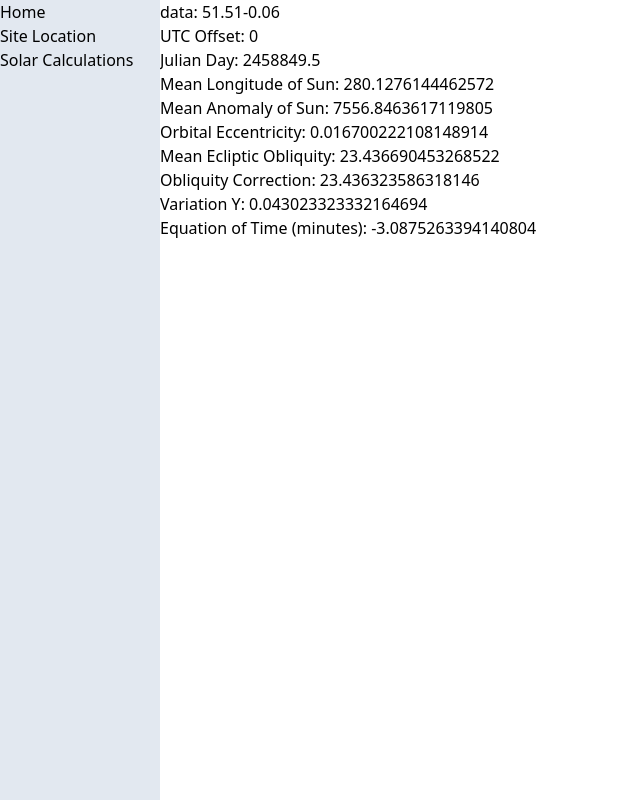
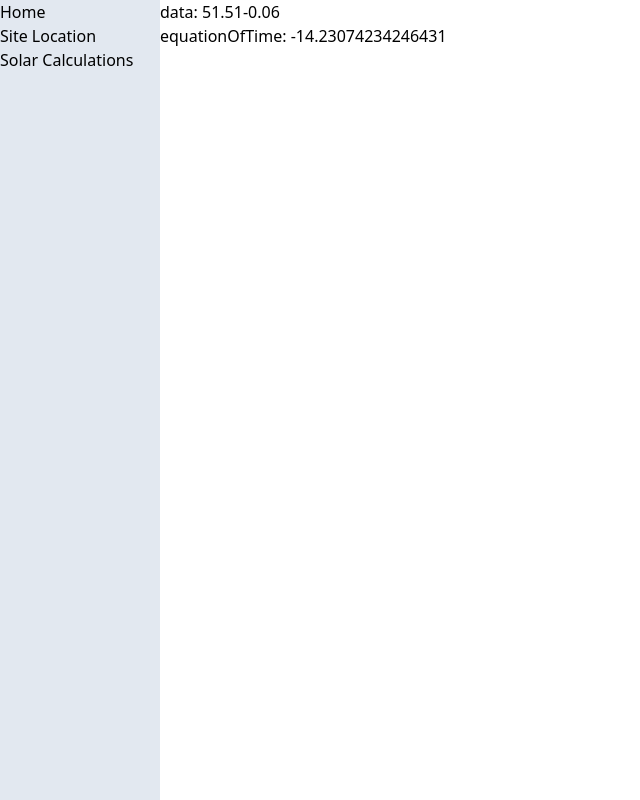
Before and after one commit to Amar-Gill/clima-viz, a Next.js app: page /solar-calculations in a window 1280 px wide. Shown: the whole page, without its empty margins (0-640 px from the left). Built offline with nearby package versions, Linux system fonts and the light colour scheme.

Commit message:
new solar-calculator module

```diff
--- a/pages/solar-calculations/index.tsx
+++ b/pages/solar-calculations/index.tsx
@@ -1,150 +1,17 @@
-import { differenceInDays } from 'date-fns'
 import type { LatLngTuple } from 'leaflet'
+import SolarCalculator from '../../utils/solar-calculator'
 
 const testData = [51.51, -0.06] as LatLngTuple
 
-// approximation
-function calculateUTCOffset(position: LatLngTuple): number {
-  return Math.ceil(position[1] / 15)
-}
+const calculator = new SolarCalculator(testData)
 
-// Dublin JD
-// https://en.wikipedia.org/wiki/Julian_day
-function julianDay(
-  date: Date,
-  baselineReferenceDate = new Date('January 1, 1900'),
-  UTCOffset = 0
-): number {
-  const baselineReferenceJD = 2415020
-
-  const deltaDays = differenceInDays(date, baselineReferenceDate)
-
-  return (
-    baselineReferenceJD + deltaDays + 0.5 + (date.getHours() + UTCOffset) / 24
-  )
-}
-
-function julianCentury(julianDay: number): number {
-  return (julianDay - 2451545) / 36525
-}
-// https://en.wikipedia.org/wiki/Position_of_the_Sun
-function meanLongitudeOfSun(julianCentury: number): number {
-  return (
-    (280.46646 + julianCentury * (36000.76983 + julianCentury * 0.0003032)) %
-    360
-  )
-}
-
-function meanAnomalyOfSun(julianCentury: number): number {
-  return 357.52911 + julianCentury * (35999.05029 - 0.0001537 * julianCentury)
-}
-
-function orbitalEccentricityOfEarth(julianCentury: number): number {
-  return (
-    0.016708634 - julianCentury * (0.000042037 + 0.0000001267 * julianCentury)
-  )
-}
-
-function meanEclipticObliquity(julianCentury: number): number {
-  return (
-    23 +
-    (26 +
-      (21.448 -
-        julianCentury *
-          (46.815 + julianCentury * (0.00059 - julianCentury * 0.001813))) /
-        60) /
-      60
-  )
-}
-
-function obliquityCorrection(
-  meanEclipticObliquity: number,
-  julianCentury: number
-): number {
-  return (
-    meanEclipticObliquity +
-    0.00256 * Math.cos((Math.PI / 180) * (125.04 - 1934.136 * julianCentury))
-  )
-}
-
-function variationY(obliquityCorrection: number): number {
-  return (
-    Math.tan((Math.PI / 180) * (obliquityCorrection / 2)) *
-    Math.tan((Math.PI / 180) * (obliquityCorrection / 2))
-  )
-}
-
-function equationOfTime(
-  meanLongitudeOfSun: number,
-  meanAnomalyOfSun: number,
-  orbitalEccentricityOfEarth: number,
-  variationY: number
-): number {
-  return (
-    4 *
-    (180 / Math.PI) *
-    (variationY * Math.sin(2 * (Math.PI / 180) * meanLongitudeOfSun) -
-      2 *
-        orbitalEccentricityOfEarth *
-        Math.sin((Math.PI / 180) * meanAnomalyOfSun) +
-      4 *
-        orbitalEccentricityOfEarth *
-        variationY *
-        Math.sin((Math.PI / 180) * meanAnomalyOfSun) *
-        Math.cos(2 * (Math.PI / 180) * meanLongitudeOfSun) -
-      0.5 *
-        variationY *
-        variationY *
-        Math.sin(4 * (Math.PI / 180) * meanLongitudeOfSun) -
-      1.25 *
-        orbitalEccentricityOfEarth *
-        orbitalEccentricityOfEarth *
-        Math.sin(2 * (Math.PI / 180) * meanAnomalyOfSun))
-  )
-}
-
-const utcOffset = calculateUTCOffset(testData)
-
-const referenceDate = new Date('January 1, 2020')
-
-const baselineReferenceDate = new Date('January 1, 1900')
-
-const JD = julianDay(referenceDate, baselineReferenceDate, utcOffset)
-
-const JC = julianCentury(JD)
-
-const meanLong = meanLongitudeOfSun(JC)
-
-const meanAnom = meanAnomalyOfSun(JC)
-
-const orbitalEccentricity = orbitalEccentricityOfEarth(JC)
-
-const eclipticObliquity = meanEclipticObliquity(JC)
-
-const correction = obliquityCorrection(eclipticObliquity, JC)
-
-const _variationY = variationY(correction)
-
-const _equationOfTime = equationOfTime(
-  meanLong,
-  meanAnom,
-  orbitalEccentricity,
-  _variationY
-)
+const equationOfTime = calculator.calculateEquationOfTime(new Date())
 
 const SolarCalculations = () => {
   return (
     <div>
       <p>data: {testData}</p>
-      <p>UTC Offset: {utcOffset}</p>
-      <p>Julian Day: {JD}</p>
-      <p>Mean Longitude of Sun: {meanLong}</p>
-      <p>Mean Anomaly of Sun: {meanAnom}</p>
-      <p>Orbital Eccentricity: {orbitalEccentricity}</p>
-      <p>Mean Ecliptic Obliquity: {eclipticObliquity}</p>
-      <p>Obliquity Correction: {correction}</p>
-      <p>Variation Y: {_variationY}</p>
-      <p>Equation of Time (minutes): {_equationOfTime}</p>
+      <p>equationOfTime: {equationOfTime}</p>
     </div>
   )
 }
--- /dev/null
+++ b/utils/solar-calculator.ts
@@ -0,0 +1,197 @@
+import { differenceInDays } from 'date-fns'
+import type { LatLngTuple } from 'leaflet'
+
+class SolarCalculator {
+  private baselineReferenceJD = 2415020
+
+  private baselineReferenceDate = new Date('January 1, 1900')
+
+  private position: LatLngTuple
+
+  constructor(position: LatLngTuple) {
+    this.position = position
+  }
+
+  /**
+   * calculateUTCOffset
+   * is an approximation
+   */
+  private calculateUTCOffset(position: LatLngTuple): number {
+    return Math.ceil(position[1] / 15)
+  }
+
+  /**
+   * julianDay
+   * returns the Dublin Julian Day with baseline reference date of December 31, 1899, 12:00
+   * https://en.wikipedia.org/wiki/Julian_day
+   */
+  private julianDay(date: Date): number {
+    const UTCOffset = this.calculateUTCOffset(this.position)
+
+    const deltaDays = differenceInDays(date, this.baselineReferenceDate)
+
+    return (
+      this.baselineReferenceJD +
+      deltaDays +
+      0.5 +
+      (date.getHours() + UTCOffset) / 24
+    )
+  }
+
+  /**
+   * julianCentury
+   */
+  private julianCentury(julianDay: number): number {
+    return (julianDay - 2451545) / 36525
+  }
+
+  /**
+   * meanLongtitudeOfSun
+   * https://en.wikipedia.org/wiki/Position_of_the_Sun
+   */
+  private meanLongitudeOfSun(julianCentury: number): number {
+    return (
+      (280.46646 + julianCentury * (36000.76983 + julianCentury * 0.0003032)) %
+      360
+    )
+  }
+
+  /**
+   * meanAnomalyOfSun
+   * https://en.wikipedia.org/wiki/Position_of_the_Sun
+   */
+  private meanAnomalyOfSun(julianCentury: number): number {
+    return 357.52911 + julianCentury * (35999.05029 - 0.0001537 * julianCentury)
+  }
+
+  /**
+   * orbitalEccentricityOfEarth
+   * https://en.wikipedia.org/wiki/Position_of_the_Sun
+   */
+  private orbitalEccentricityOfEarth(julianCentury: number): number {
+    return (
+      0.016708634 - julianCentury * (0.000042037 + 0.0000001267 * julianCentury)
+    )
+  }
+
+  /**
+   * meanEclipticObliquity
+   * https://en.wikipedia.org/wiki/Position_of_the_Sun
+   */
+  private meanEclipticObliquity(julianCentury: number): number {
+    return (
+      23 +
+      (26 +
+        (21.448 -
+          julianCentury *
+            (46.815 + julianCentury * (0.00059 - julianCentury * 0.001813))) /
+          60) /
+        60
+    )
+  }
+
+  /**
+   * obliquityCorrection
+   * https://en.wikipedia.org/wiki/Position_of_the_Sun
+   */
+  private obliquityCorrection(
+    meanEclipticObliquity: number,
+    julianCentury: number
+  ): number {
+    return (
+      meanEclipticObliquity +
+      0.00256 * Math.cos((Math.PI / 180) * (125.04 - 1934.136 * julianCentury))
+    )
+  }
+
+  /**
+   * variationY
+   * https://en.wikipedia.org/wiki/Position_of_the_Sun
+   */
+  private variationY(obliquityCorrection: number): number {
+    return (
+      Math.tan((Math.PI / 180) * (obliquityCorrection / 2)) *
+      Math.tan((Math.PI / 180) * (obliquityCorrection / 2))
+    )
+  }
+
+  /**
+   * equationOfTime
+   * https://en.wikipedia.org/wiki/Equation_of_time
+   */
+  private equationOfTime(
+    meanLongitudeOfSun: number,
+    meanAnomalyOfSun: number,
+    orbitalEccentricityOfEarth: number,
+    variationY: number
+  ): number {
+    return (
+      4 *
+      (180 / Math.PI) *
+      (variationY * Math.sin(2 * (Math.PI / 180) * meanLongitudeOfSun) -
+        2 *
+          orbitalEccentricityOfEarth *
+          Math.sin((Math.PI / 180) * meanAnomalyOfSun) +
+        4 *
+          orbitalEccentricityOfEarth *
+          variationY *
+          Math.sin((Math.PI / 180) * meanAnomalyOfSun) *
+          Math.cos(2 * (Math.PI / 180) * meanLongitudeOfSun) -
+        0.5 *
+          variationY *
+          variationY *
+          Math.sin(4 * (Math.PI / 180) * meanLongitudeOfSun) -
+        1.25 *
+          orbitalEccentricityOfEarth *
+          orbitalEccentricityOfEarth *
+          Math.sin(2 * (Math.PI / 180) * meanAnomalyOfSun))
+    )
+  }
+
+  /**
+   *
+   * @param julianCentury
+   * @param meanAnomalyOfSun
+   * @returns equation of center between sun and earth
+   * https://en.wikipedia.org/wiki/Equation_of_the_center
+   */
+  private equationOfCenter(
+    julianCentury: number,
+    meanAnomalyOfSun: number
+  ): number {
+    return (
+      Math.sin((Math.PI / 180) * meanAnomalyOfSun) *
+        (1.914602 - julianCentury * (0.004817 + 0.000014 * julianCentury)) +
+      Math.sin((Math.PI / 180) * (2 * meanAnomalyOfSun)) *
+        (0.019993 - 0.000101 * julianCentury) +
+      Math.sin((Math.PI / 180) * (3 * meanAnomalyOfSun)) * 0.000289
+    )
+  }
+
+  /**
+   * calculateEquationOfTime
+   * Returns the equation of time in minutes for the given date at a specific position
+   * https://en.wikipedia.org/wiki/Equation_of_time
+   */
+  public calculateEquationOfTime(date: Date) {
+    const JD = this.julianDay(date)
+
+    const JC = this.julianCentury(JD)
+
+    const meanLong = this.meanLongitudeOfSun(JC)
+
+    const meanAnom = this.meanAnomalyOfSun(JC)
+
+    const orbitalEccentricity = this.orbitalEccentricityOfEarth(JC)
+
+    const obliquity = this.meanEclipticObliquity(JC)
+
+    const correctedObliquity = this.obliquityCorrection(obliquity, JC)
+
+    const varY = this.variationY(correctedObliquity)
+
+    return this.equationOfTime(meanLong, meanAnom, orbitalEccentricity, varY)
+  }
+}
+
+export default SolarCalculator
```
